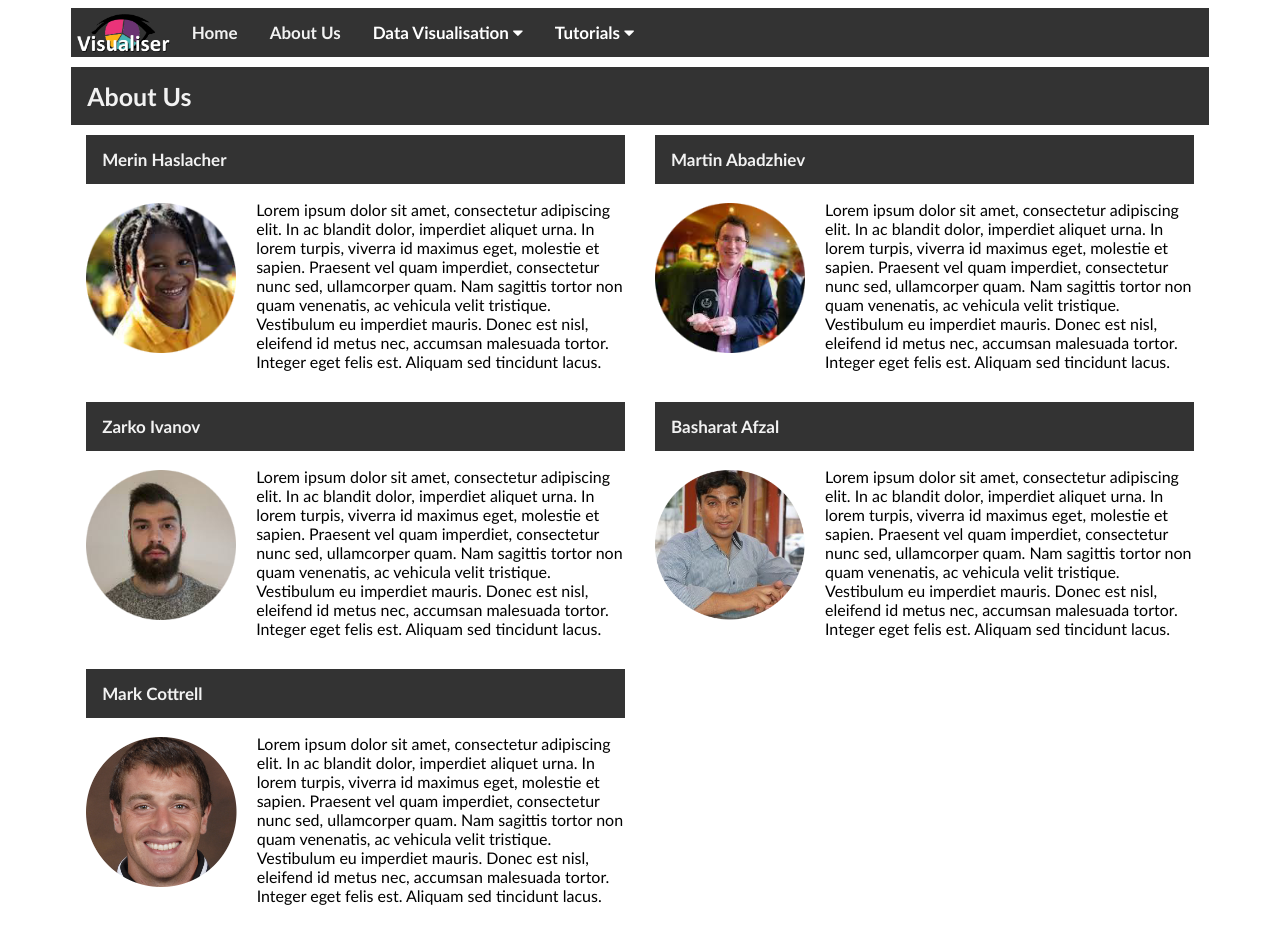
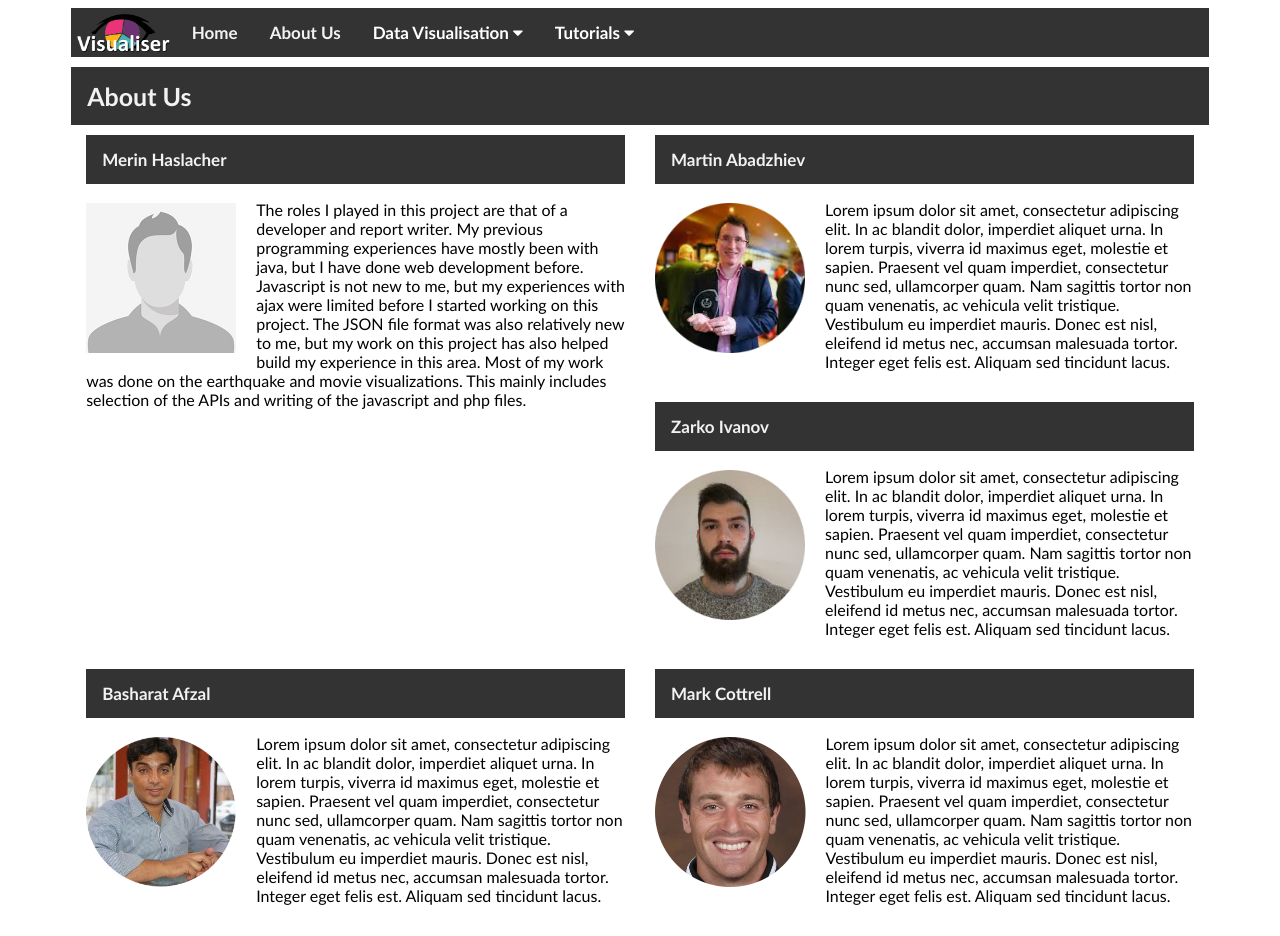
Before and after one commit to markonline37/ip3, a PHP site: page /aboutus.php in a window 1280 px wide. Run offline with PHP 8.4, Linux system fonts and the light colour scheme.

Commit message:
aboutus update

```diff
--- a/aboutus.php
+++ b/aboutus.php
@@ -12,7 +12,8 @@ include('inc/header.php');
 		<h5>Merin Haslacher</h5>
 		<p>
 			<img class="profile-image" id="author1" src="images/merin.png" alt="Merin Haslacher Profile Picture">
-			Lorem ipsum dolor sit amet, consectetur adipiscing elit. In ac blandit dolor, imperdiet aliquet urna. In lorem turpis, viverra id maximus eget, molestie et sapien. Praesent vel quam imperdiet, consectetur nunc sed, ullamcorper quam. Nam sagittis tortor non quam venenatis, ac vehicula velit tristique. Vestibulum eu imperdiet mauris. Donec est nisl, eleifend id metus nec, accumsan malesuada tortor. Integer eget felis est. Aliquam sed tincidunt lacus.
+			The roles I played in this project are that of a developer and report writer. My previous programming experiences have mostly been with java, but I have done web development before. Javascript is not new to me, but my experiences with ajax were limited before I started working on this project. The JSON file format was also relatively new to me, but my work on this project has also helped build my experience in this area. Most of my work was done on the earthquake and movie visualizations. This mainly includes selection of the APIs and writing of the
+			javascript and php files.
 		</p>
 	</div>
 	<div class="col-5">
```
Also changed, not shown: images/merin.png.
